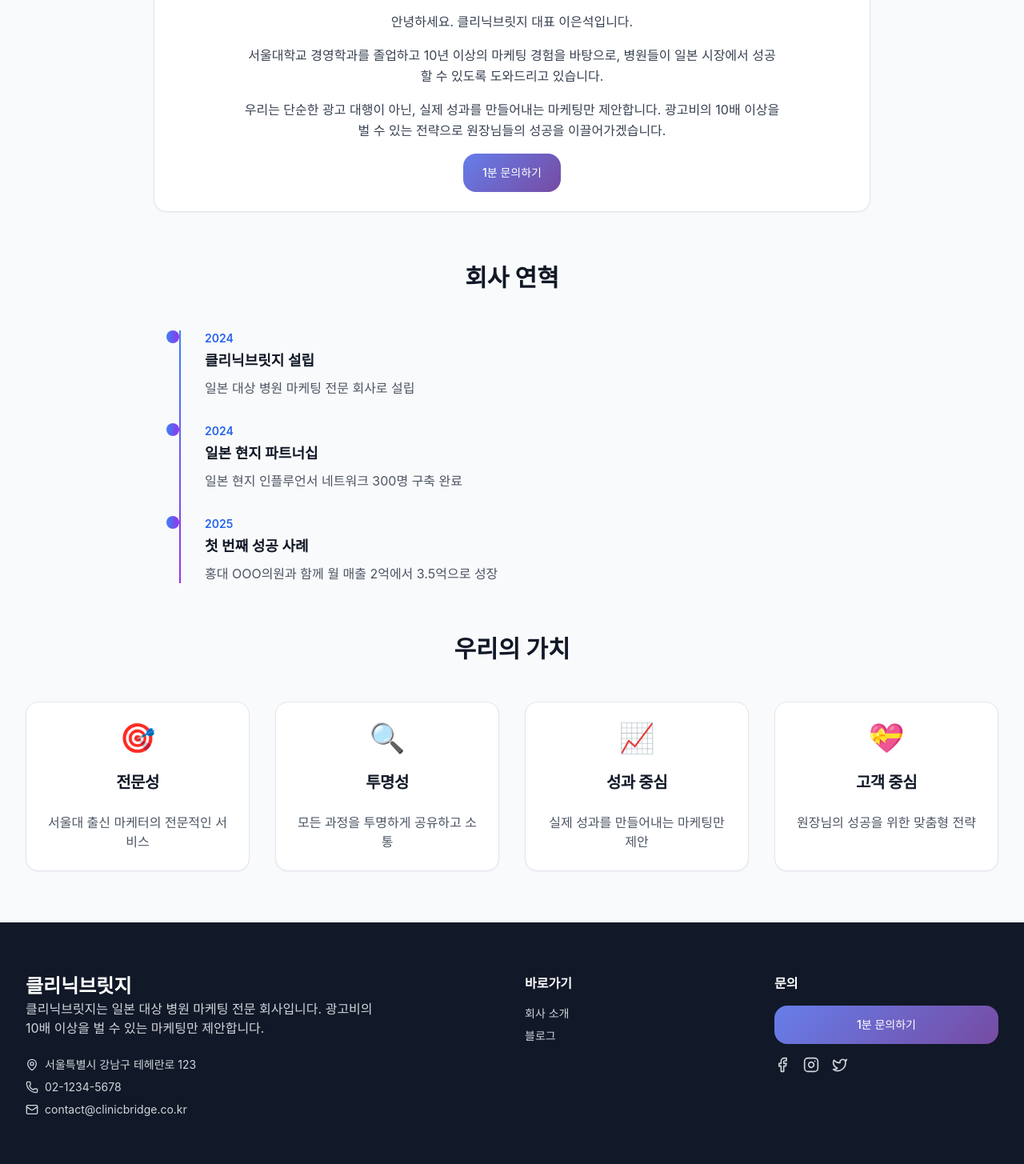
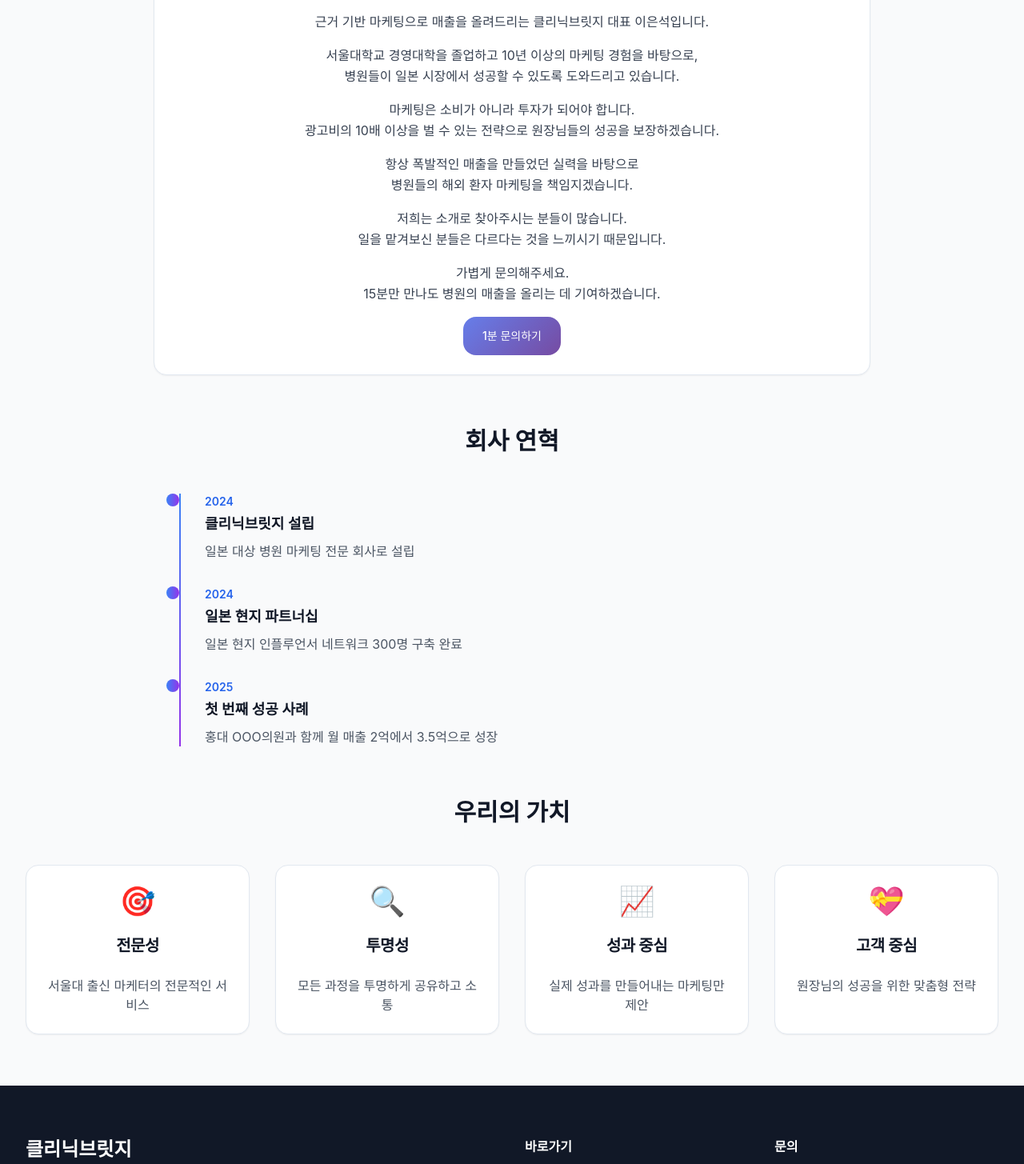
Before and after one commit to hckang2000/marketing, a Next.js app: page /about in a window 1280 px wide. Shown: the part 540-1995 px from the top of the page at 80% size. Built offline with nearby package versions, Linux system fonts and the light colour scheme; a web font is replaced by a local one.

Commit message:
about 내용수정

```diff
--- a/src/app/about/page.tsx
+++ b/src/app/about/page.tsx
@@ -67,7 +67,7 @@ export default function AboutPage() {
               회사 소개
             </h1>
             <p className="text-xl text-gray-600 max-w-2xl mx-auto">
-              클리닉브릿지는 일본 대상 병원 마케팅 전문 회사입니다
+              클리닉브릿지는 일본 대상<br className="sm:hidden" /> 병원 마케팅 전문 회사입니다
             </p>
           </motion.div>
 
@@ -97,15 +97,27 @@ export default function AboutPage() {
               <CardContent className="text-center">
                 <div className="max-w-2xl mx-auto space-y-4">
                   <p className="text-gray-700 leading-relaxed">
-                    안녕하세요. 클리닉브릿지 대표 이은석입니다.
+                    근거 기반 마케팅으로 매출을 올려드리는 클리닉브릿지 대표 이은석입니다.
                   </p>
                   <p className="text-gray-700 leading-relaxed">
-                    서울대학교 경영학과를 졸업하고 10년 이상의 마케팅 경험을 바탕으로,
+                    서울대학교 경영대학을 졸업하고 10년 이상의 마케팅 경험을 바탕으로,<br className="hidden sm:inline" />
                     병원들이 일본 시장에서 성공할 수 있도록 도와드리고 있습니다.
                   </p>
                   <p className="text-gray-700 leading-relaxed">
-                    우리는 단순한 광고 대행이 아닌, 실제 성과를 만들어내는 마케팅만 제안합니다.
-                    광고비의 10배 이상을 벌 수 있는 전략으로 원장님들의 성공을 이끌어가겠습니다.
+                    마케팅은 소비가 아니라 투자가 되어야 합니다.<br className="hidden sm:inline" />
+                    광고비의 10배 이상을 벌 수 있는 전략으로 원장님들의 성공을 보장하겠습니다.
+                  </p>
+                  <p className="text-gray-700 leading-relaxed">
+                    항상 폭발적인 매출을 만들었던 실력을 바탕으로<br className="hidden sm:inline" />
+                    병원들의 해외 환자 마케팅을 책임지겠습니다.
+                  </p>
+                  <p className="text-gray-700 leading-relaxed">
+                    저희는 소개로 찾아주시는 분들이 많습니다.<br className="hidden sm:inline" />
+                    일을 맡겨보신 분들은 다르다는 것을 느끼시기 때문입니다.
+                  </p>
+                  <p className="text-gray-700 leading-relaxed">
+                    가볍게 문의해주세요.<br className="hidden sm:inline" />
+                    15분만 만나도 병원의 매출을 올리는 데 기여하겠습니다.
                   </p>
                   <Button onClick={openContact} variant="gradient" className="mt-6">
                     1분 문의하기
--- a/src/components/layout/Footer.tsx
+++ b/src/components/layout/Footer.tsx
@@ -25,15 +25,15 @@ export function Footer() {
               <div className="space-y-2 text-sm text-gray-300">
                 <div className="flex items-center gap-2">
                   <MapPin className="h-4 w-4" />
-                  <span>서울특별시 강남구 테헤란로 123</span>
+                  <span>서울특별시 관악구 낙성대로 2 벤처창업센터</span>
                 </div>
                 <div className="flex items-center gap-2">
                   <Phone className="h-4 w-4" />
-                  <span>02-1234-5678</span>
+                  <span>010-2082-3825</span>
                 </div>
                 <div className="flex items-center gap-2">
                   <Mail className="h-4 w-4" />
-                  <span>contact@clinicbridge.co.kr</span>
+                  <span>clinicbridge.kr@gmail.com</span>
                 </div>
               </div>
             </div>
```
Also changed, not shown: public/images/profiles/doctor_profile.jpg (deleted).
